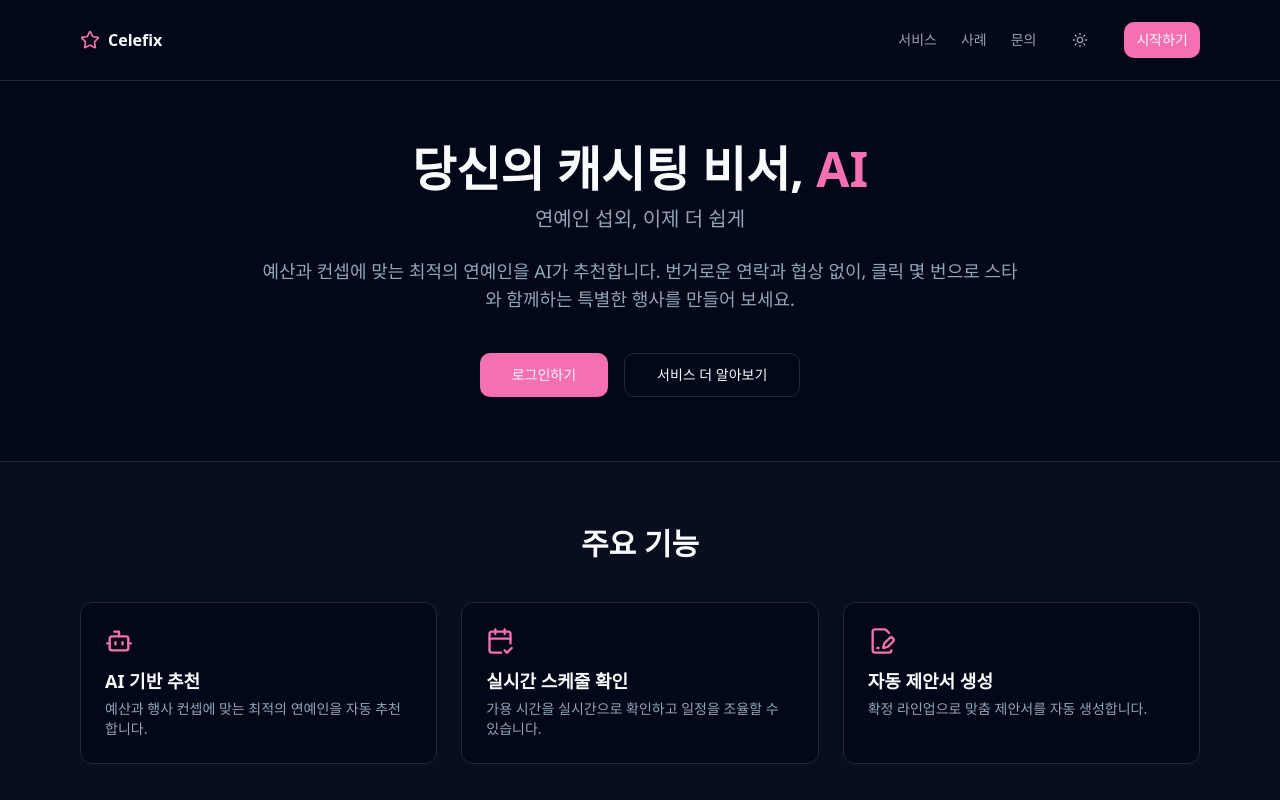
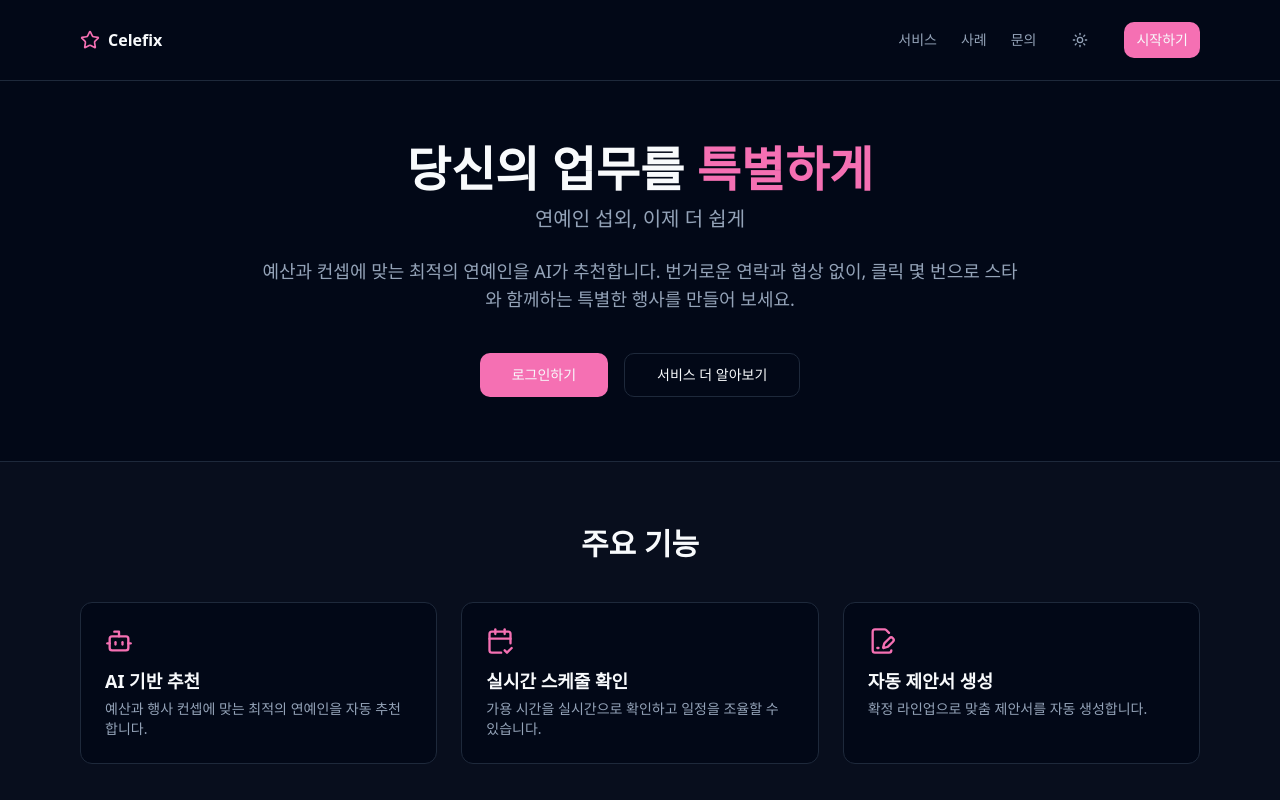
Before and after one commit to lje0722/celefix-auto-agent, a React (Vite) app: page / in a window 1280 px wide. Shown: the top 800 px of the page. Built offline with nearby package versions, Linux system fonts and the light colour scheme.

Commit message:
Code edited in Lovable Code Editor
Edited UI in Lovable

```diff
--- a/src/pages/Index.tsx
+++ b/src/pages/Index.tsx
@@ -42,7 +42,7 @@ export default function Index() {
           {/* Hero */}
           <section className="mx-auto max-w-6xl px-4 py-16 text-center">
             <h1 className="text-4xl md:text-5xl font-bold leading-tight">
-              당신의 캐시팅 비서, <span className="text-primary">AI</span>
+              당신의 업무를 <span className="text-primary">특별하게</span>
             </h1>
             <p className="mt-3 text-xl text-muted-foreground">연예인 섭외, 이제 더 쉽게</p>
             <p className="mt-6 max-w-3xl mx-auto text-base md:text-lg text-muted-foreground">
```
